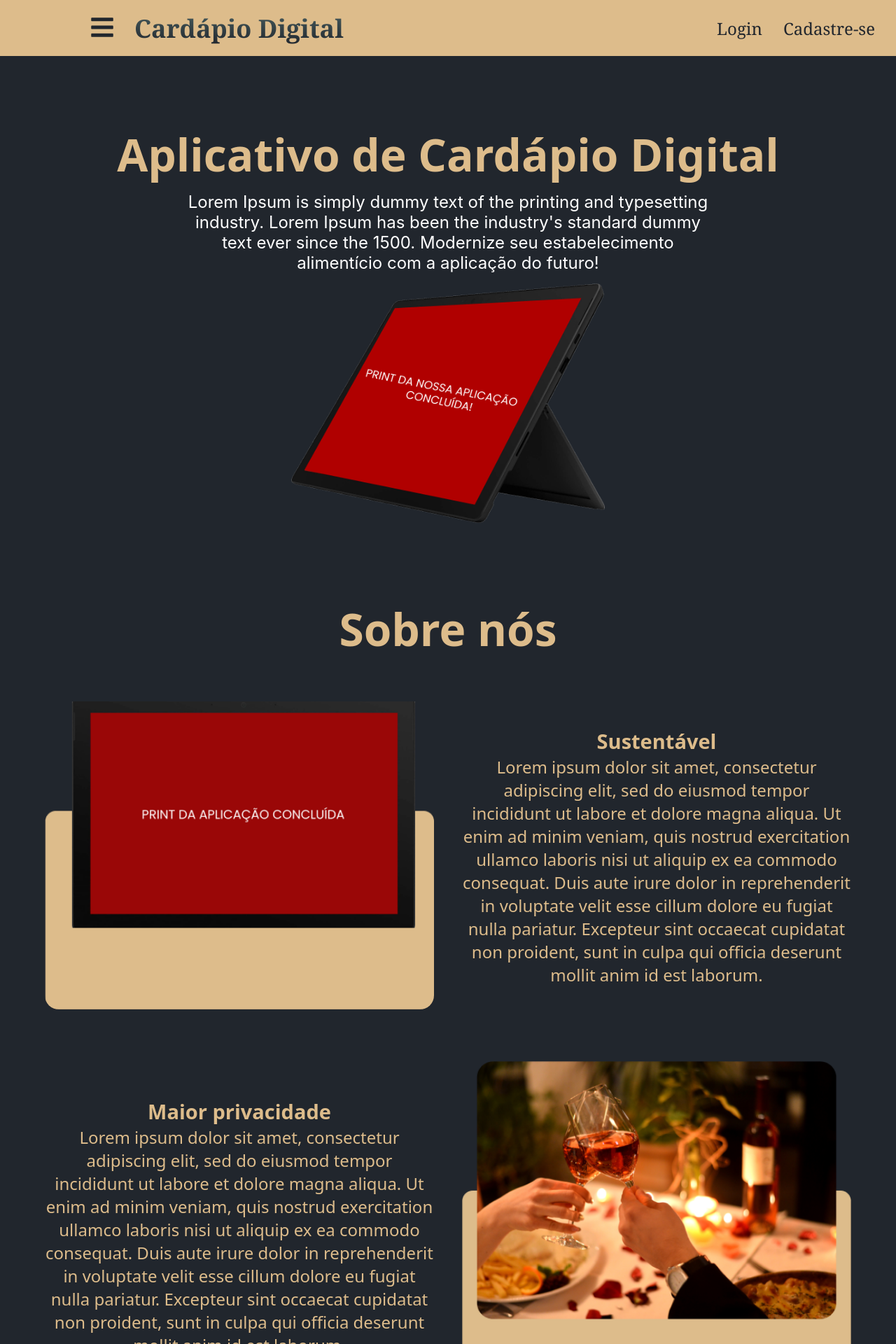
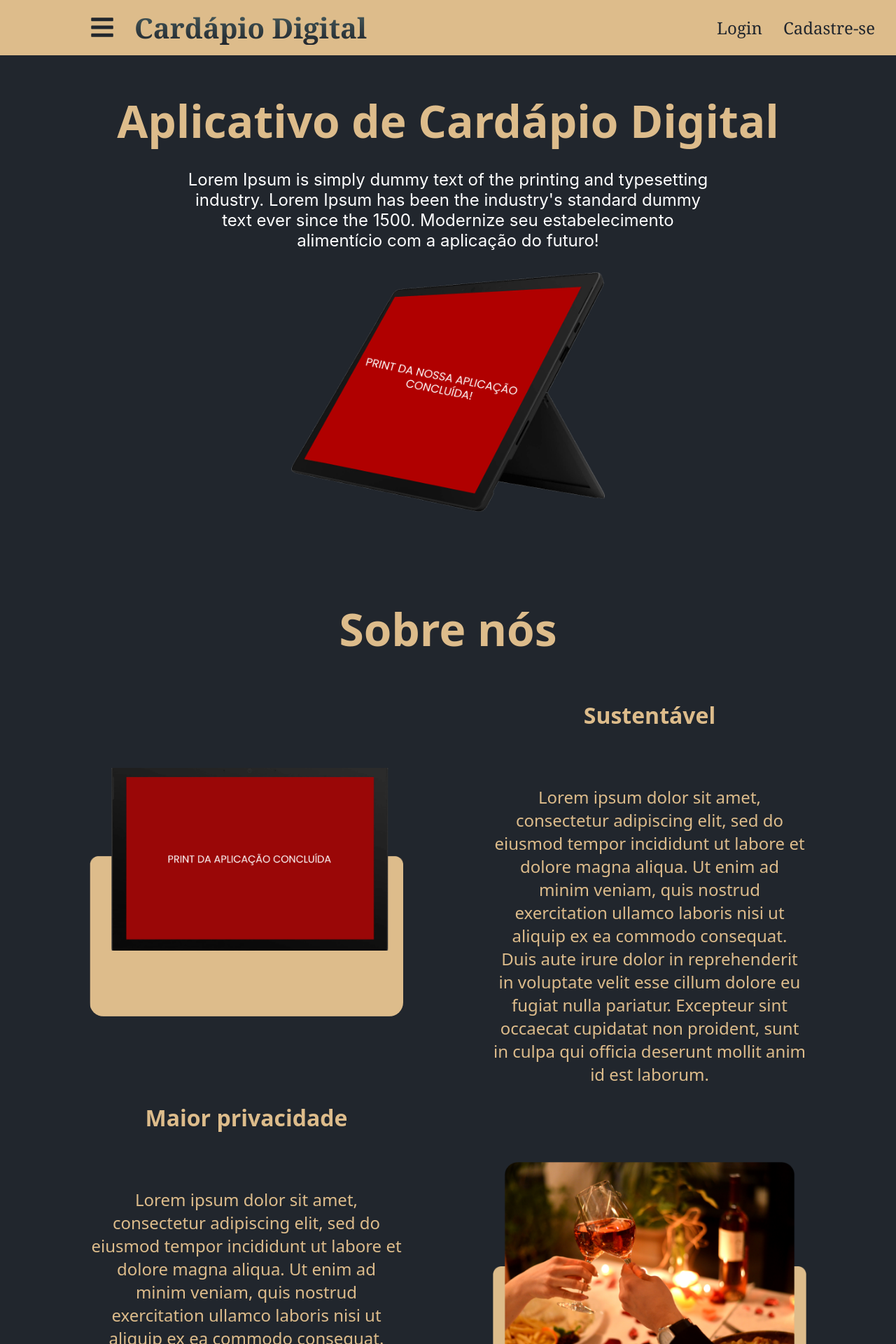
Before and after one commit to kevinaryeldev/cardapio-digital-capstone, a React (Create React App) app: page / in a window 1280 px wide. Shown: the top 1920 px of the page at 70% size. Built offline with nearby package versions, Linux system fonts and the light colour scheme.

Commit message:
style:(landing-page): text related sizes readjust

```diff
--- a/src/pages/collaborator/LandingPage/index.jsx
+++ b/src/pages/collaborator/LandingPage/index.jsx
@@ -98,7 +98,11 @@ const LandingPage = () => {
               </p>
             </section>
           </TopicAboutUs>
-          <TopicAboutUs>
+          <TopicAboutUs invert>
+            <div>
+              <img src={DinnerAboutUs} alt="Exemplo Mesa de Restaurante" />
+              <div className="decoration"></div>
+            </div>
             <section>
               <h2>Maior privacidade</h2>
               <p>
@@ -111,10 +115,6 @@ const LandingPage = () => {
                 sunt in culpa qui officia deserunt mollit anim id est laborum.
               </p>
             </section>
-            <div>
-              <img src={DinnerAboutUs} alt="Exemplo Mesa de Restaurante" />
-              <div className="decoration"></div>
-            </div>
           </TopicAboutUs>
           <TopicAboutUs>
             <div>
--- a/src/pages/collaborator/LandingPage/style.js
+++ b/src/pages/collaborator/LandingPage/style.js
@@ -6,8 +6,9 @@ export const NavbarContainer = styled.nav`
   background-color: var(--secondary-color);
   display: flex;
   height: 10vh;
-  min-width: 320px;
+  min-width: 500px;
   position: fixed;
+  border-bottom: 0.2px solid var(--primary-color);
 `;
 
 export const LeftContainer = styled.div`
@@ -21,7 +22,7 @@ export const LeftContainer = styled.div`
 
   h2 {
     font-style: black;
-    font-size: 36px;
+    font-size: 2em;
     line-height: 49px;
     background: -webkit-linear-gradient(#485d5e, var(--primary-color));
     -webkit-background-clip: text;
@@ -31,6 +32,9 @@ export const LeftContainer = styled.div`
 
     @media (min-width: 700px) {
       display: block;
+    }
+    @media (min-width: 1024px) {
+      font-size: 2.5em;
     }
   }
 `;
@@ -72,7 +76,7 @@ export const ModalLinksButton = styled.button`
 
 export const ModalNav = styled.div`
   width: fit-content;
-  min-width: 320px;
+  min-width: 500px;
   height: fit-content;
   background-color: var(--secondary-color);
   position: fixed;
@@ -99,52 +103,63 @@ export const ModalNav = styled.div`
     a {
       color: var(--primary-color);
       font-family: "Noto Sans", sans-serif;
-      font-size: 15px;
+      font-size: 1.5rem;
+      font-weight: 600;
     }
   }
 `;
 
 export const SectionLanding = styled.section`
+  padding-top: 2vh;
   min-height: 100vh;
-  padding-top: 10vh;
   height: fit-content;
   background-color: var(--primary-color);
   display: flex;
   flex-direction: column;
   align-items: center;
   justify-content: center;
-  min-width: 320px;
+  min-width: 500px;
+  gap: 2vh;
 
   img {
     width: 35%;
     height: auto;
+    max-width: 450px;
   }
 `;
 export const SectionTitle = styled.h1`
+  width: 80%;
   font-weight: 700;
-  font-size: 64px;
+  font-size: 3rem;
   line-height: 77px;
   color: var(--secondary-color);
   text-align: center;
   margin-bottom: 15px;
   font-family: "Noto Sans", sans-serif;
   margin-top: 50px;
+  @media (min-width: 1024px) {
+    font-size: 4rem;
+  }
 `;
 
 export const MainDescription = styled.h3`
   font-weight: 400;
-  width: 60vw;
-  font-size: 24px;
+  width: 60%;
+  font-size: 1.3rem;
   line-height: 29px;
   text-align: center;
   color: white;
   margin-bottom: 15px;
   margin-top: 0px;
   font-family: "Inter", sans-serif;
+
+  @media (min-width: 1024px) {
+    font-size: 1.5rem;
+  }
 `;
 export const SectionAboutUs = styled.section`
   padding-top: 10px;
-  min-width: 320px;
+  min-width: 500px;
   display: flex;
   flex-direction: column;
   align-items: center;
@@ -153,18 +168,12 @@ export const SectionAboutUs = styled.section`
 
   ul {
     list-style: none;
-    width: 90%;
-    min-width: 320px;
+    width: 80%;
+    min-width: 450px;
     margin-top: 50px;
-    gap: 70px;
+    gap: 2vw;
     display: flex;
     flex-direction: column;
-  }
-  h1 {
-    font-size: 64px;
-    font-weight: 700;
-    line-height: 77px;
-    color: var(--secondary-color);
   }
 `;
 
@@ -173,7 +182,7 @@ export const TopicAboutUs = styled.li`
   flex-direction: column;
   justify-content: stretch;
   align-items: center;
-  gap: 40px;
+  gap: 10vw;
   height: fit-content;
   div {
     width: 50%;
@@ -194,9 +203,9 @@ export const TopicAboutUs = styled.li`
     text-align: center;
     justify-content: space-between;
     height: inherit;
-
+    gap: 10vh;
     h2 {
-      font-size: 29px;
+      font-size: 1.5rem;
       font-weight: 700;
       line-height: 40px;
       letter-spacing: 0em;
@@ -206,19 +215,28 @@ export const TopicAboutUs = styled.li`
       justify-self: flex-start;
     }
     p {
-      font-size: 24px;
+      font-size: 1rem;
       color: var(--secondary-color);
       font-family: "Noto Sans", sans-serif;
     }
   }
 
   @media (min-width: 1024px) {
-    flex-direction: row;
+    flex-direction: ${(props) => (props.invert ? "row-reverse" : "row")};
+
+    section {
+      h2 {
+        font-size: 2rem;
+      }
+      p {
+        font-size: 1.5rem;
+      }
+    }
   }
 `;
 
 export const SectionTestimony = styled.section`
-  min-width: 320px;
+  min-width: 500px;
   min-height: 100vh;
   display: flex;
   flex-direction: column;
--- a/src/styles/global.js
+++ b/src/styles/global.js
@@ -1,7 +1,7 @@
 import "react-toastify/dist/ReactToastify.css";
 import { createGlobalStyle } from "styled-components";
 
-const GlobalStyle  = createGlobalStyle`
+const GlobalStyle = createGlobalStyle`
     * {
         margin: 0;
         padding: 0;
@@ -26,6 +26,7 @@ const GlobalStyle  = createGlobalStyle`
     body {
         text-rendering: optimizeLegibility;
         -webkit-font-smoothing: antialiased;
+        min-width: 100vw;
     }
 
     button, a {
@@ -33,4 +34,4 @@ const GlobalStyle  = createGlobalStyle`
         text-decoration: none;
     }
 `;
-export default GlobalStyle
+export default GlobalStyle;
```
